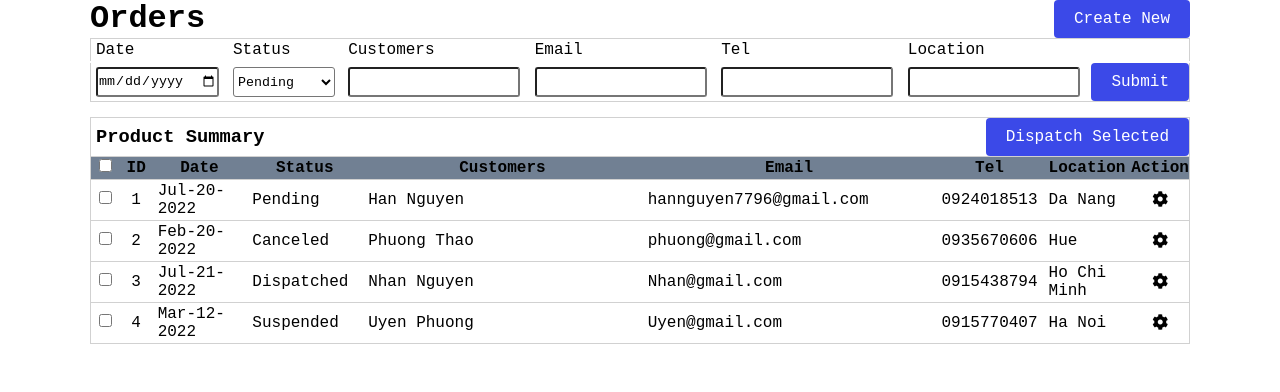
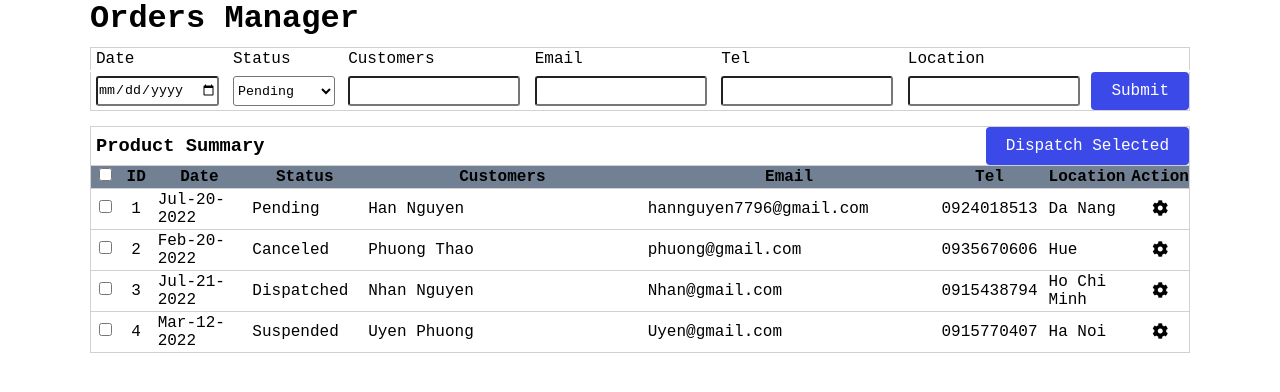
Before and after one commit to SolembumZzz/CodeGym, a plain HTML site: page Case-Study-01/index.html in a window 1280 px wide. Drawn offline with Linux system fonts and the light colour scheme.

Commit message:
third commit

```diff
--- a/Case-Study-01/index.css
+++ b/Case-Study-01/index.css
@@ -110,11 +110,8 @@ th:not(:last-child), td:not(:last-child) {
 
 #title {
     float: left;
+    margin-bottom: 10px;
 }
-#btn-createNew {
-    float: right;
-}
-
 ul {
     list-style: none;
 }
--- a/Case-Study-01/index.html
+++ b/Case-Study-01/index.html
@@ -14,10 +14,7 @@
     <div class="container">
         <div>
             <div id="title">
-                <h1>Orders</h1>
-            </div>
-            <div id="btn-createNew">
-                <button type="button" class="btn btn-blue" onclick="showCreateForm()">Create New</button>
+                <h1>Orders Manager</h1>
             </div>
             <table id="tb-create">
                 <tr>
@@ -47,23 +44,6 @@
                 </tr>
             </table>
         </div>
-        <!-- <div class="search">
-            <table>
-                <tr>
-                    <th class='sortTitle'><b>What are you looking for?</b></th>
-                    <th class='sortTitle'><b>Category</b></th>
-                    <th class='sortTitle'><b></b>Status</b></th>
-                </tr>
-                <tr>
-                    <td><input type="text" name="searchBox" id="search" placeholder="Search for category, name, status, etc."></td>
-                    <td><select></select></td>
-                    <td><select></select></td>
-                    <td><button type="button" class="btn-sort" onclick="sort()"></button></td>
-                    <td><button type="button" class="btn btn-blue">Search</button></td>
-                </tr>
-            </table>
-        </div> -->
-
         <div>
             <table>
                 <thead>
--- a/Case-Study-01/index.js
+++ b/Case-Study-01/index.js
@@ -99,7 +99,7 @@ function checkValidity(date, customer, tel, location) {
         if (location == '') {
             theFollowing.push("customer's location");
         }
-        alert(`WARNING!!! The following items are empty: ${theFollowing.join(', ')}`)
+        alert(`WARNING!!! The following fields are empty: ${theFollowing.join(', ')}`)
         return false;
     } else {
         return true;
@@ -222,7 +222,6 @@ function removeOrder(currentID) {
 
 function uncheckAllBoxes() {
     let allBoxes = document.querySelectorAll("input[type=checkbox]");
-    console.log(allBoxes);
     for (Element in allBoxes) {
         if (allBoxes[Element].checked == true) {
             allBoxes[Element].checked = false;
```
